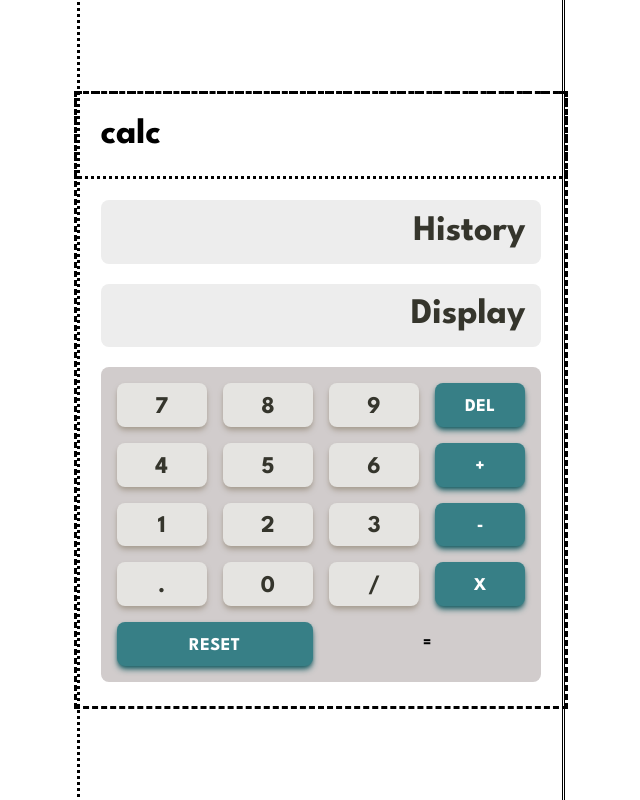
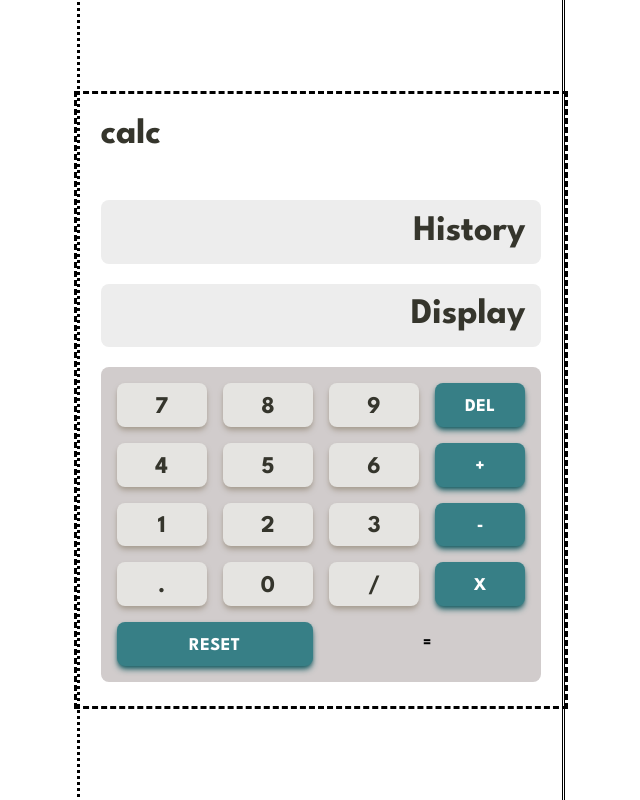
Before and after one commit to Athma-Vasi/Calculator-React, a Next.js app: page / in a window 1280 px wide. Shown: the whole page, without its empty margins (319-959 px from the left). Built offline with nearby package versions, Linux system fonts and the light colour scheme.

Commit message:
add Header tw-styled-comp

```diff
--- a/src/pages/index.tsx
+++ b/src/pages/index.tsx
@@ -2,6 +2,7 @@ import { type NextPage } from "next";
 import { useReducer } from "react";
 import Calculator from "../components/calculator";
 import { useWindowSize } from "../hooks/useWindowSize";
+import { Header } from "../styledTwComponents/header";
 import { MainWrapper } from "../styledTwComponents/mainWrapper";
 import type { Action, Dispatch, State } from "../typings/types";
 
@@ -46,9 +47,10 @@ const Home: NextPage = () => {
       <div className="col-start-1 col-end-2 row-start-1 row-end-4 outline-dotted"></div>
 
       <div className="col-span-1 row-start-2 row-end-3 grid grid-rows-[7] outline-dashed">
-        <div className="row-span-1 flex flex-row items-center justify-between px-6 py-4 outline-dotted">
+        <Header state={state}>
           <h1 className="text-4xl font-bold">calc</h1>
-        </div>
+        </Header>
+
         <div className="row-span-6">
           <Calculator state={state} action={action} dispatch={dispatch} />
         </div>
--- /dev/null
+++ b/src/styledTwComponents/header/index.tsx
@@ -0,0 +1,31 @@
+import tw from "tailwind-styled-components";
+import { State } from "../../typings/types";
+
+type HeaderProps = {
+  state: State;
+};
+
+const Header = tw.div<HeaderProps>`
+  row-span-1
+  flex
+  flex-row
+  items-center
+  justify-between
+  px-6
+  py-4
+
+  ${({
+    state: {
+      themeState: { $theme },
+    },
+  }) =>
+    $theme === "theme1"
+      ? "text-myWhite1Text"
+      : $theme === "theme2"
+      ? "text-myDarkYellow2Text"
+      : "text-myLtYellow3Text"}
+
+
+`;
+
+export { Header };
```
